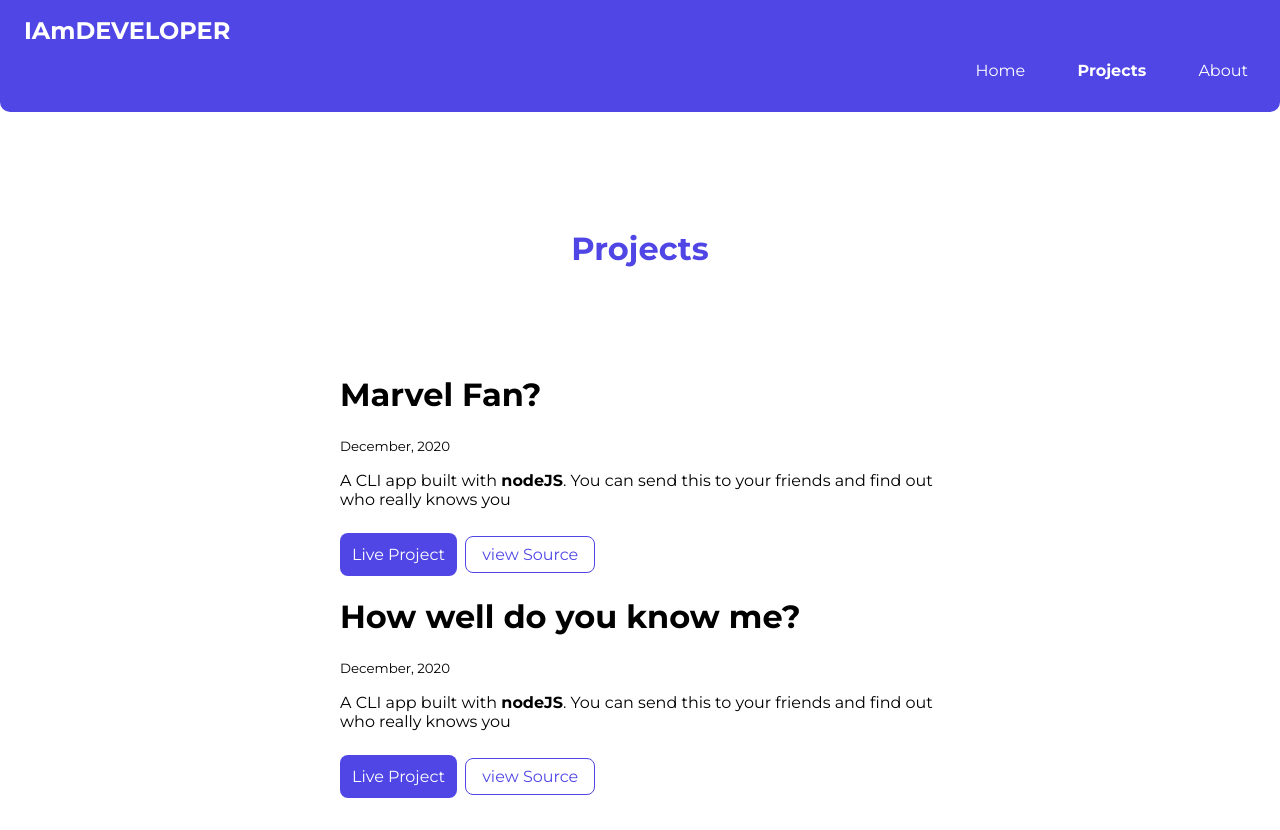
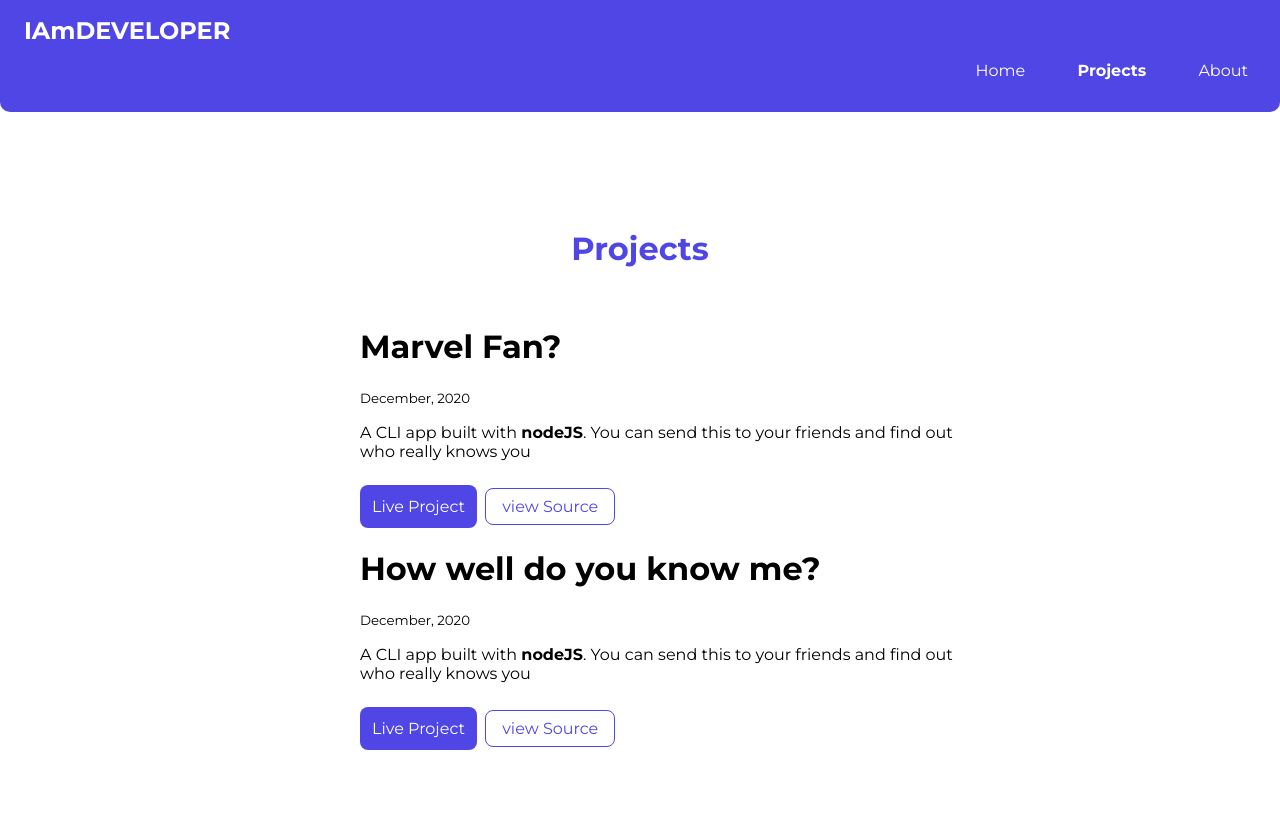
Before and after one commit to UditThakkar/UditThacker, a plain HTML site: page projects.html in a window 1280 px wide. After the commit the page ends 800 px from the top, so only its background shows below. Drawn offline with Linux system fonts and the light colour scheme.

Commit message:
Update styles.css

```diff
--- a/styles.css
+++ b/styles.css
@@ -22,7 +22,8 @@ hr {
 /* space */
 
 .space{
-    padding: 2rem;
+    /* padding: 2rem; */
+    margin-bottom: 2px;
 }
 
 /** container **/
```
